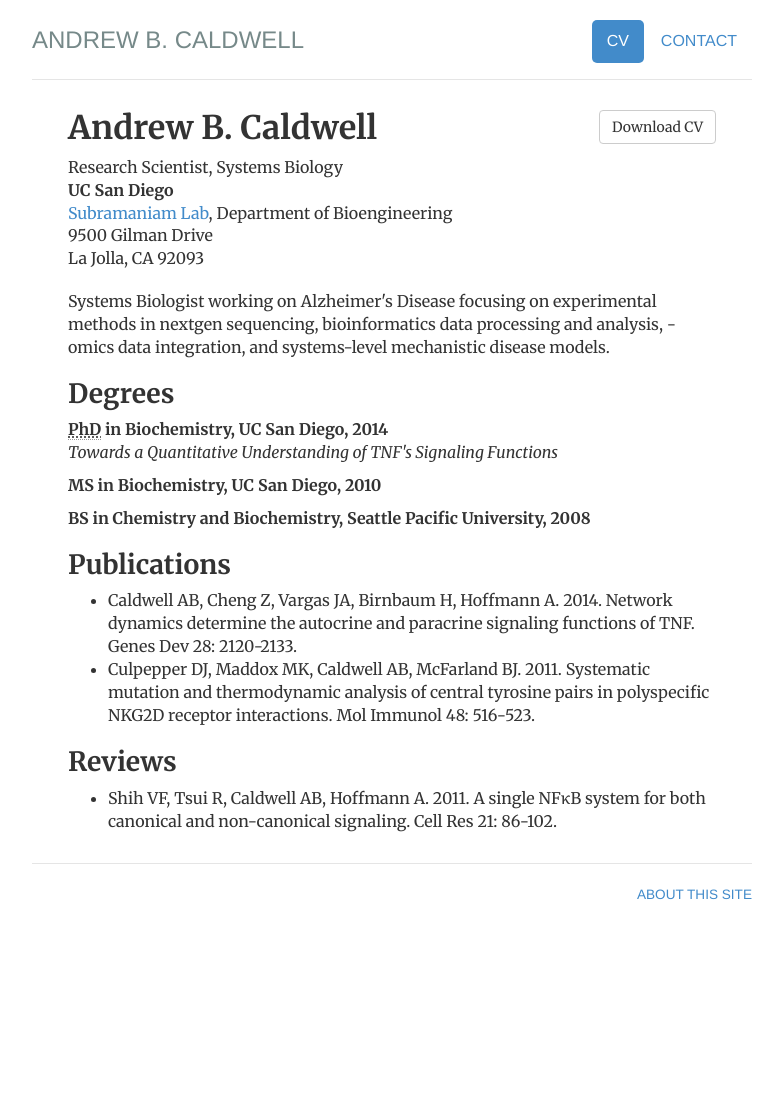
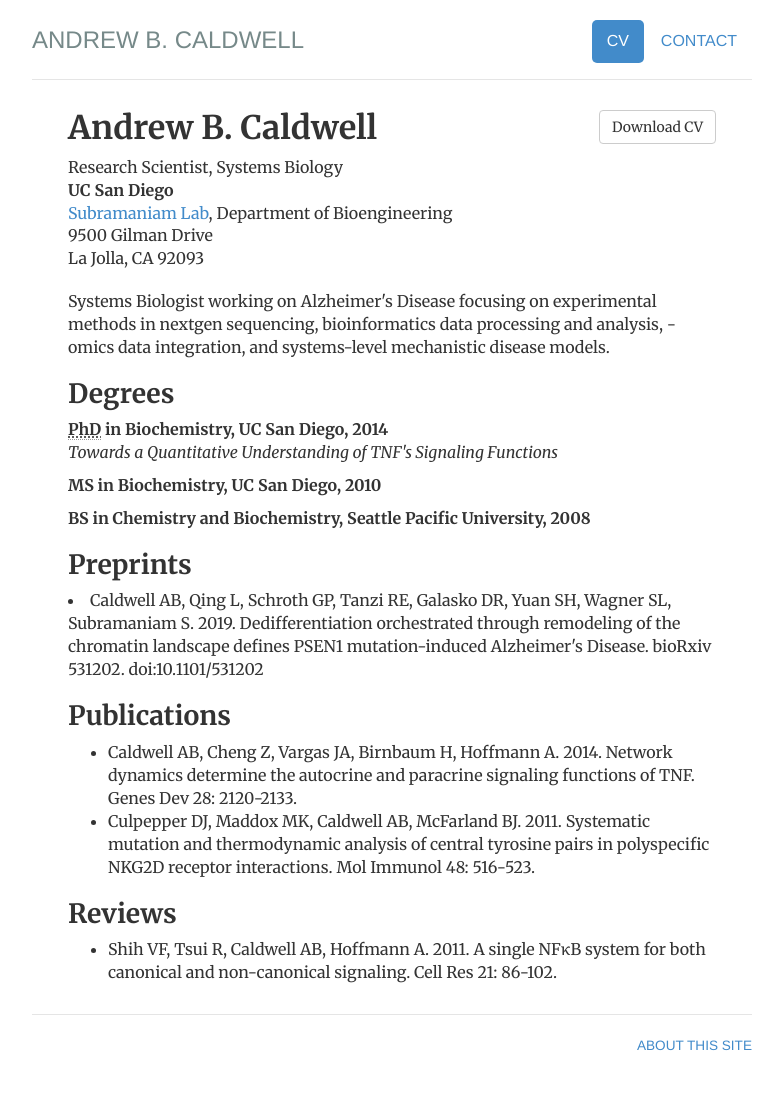
Before and after one commit to andrewbcaldwell/andrewbcaldwell.github.io, a Jekyll site: the page built from cv/index.html, in a window 1280 px wide. Shown: the whole page, without its empty margins (248-1031 px from the left). Built offline with Jekyll 4.4.1, drawn with Linux system fonts in a browser that asks for light colours; before the commit the page ends 955 px from its top, so only the background shows below that.

Commit message:
Update
Add preprint section

```diff
--- a/cv/index.html
+++ b/cv/index.html
@@ -31,6 +31,8 @@ description: Current CV for Andrew B. Caldwell.
 
                 <p><strong>BS in Chemistry and Biochemistry, Seattle Pacific University, 2008</strong></p>
 
+				<h2>Preprints</h2>
+				<li>Caldwell AB, Qing L, Schroth GP, Tanzi RE, Galasko DR, Yuan SH, Wagner SL, Subramaniam S. 2019. Dedifferentiation orchestrated through remodeling of the chromatin landscape defines PSEN1 mutation-induced Alzheimer's Disease. bioRxiv 531202. doi:10.1101/531202</li>
 				<h2>Publications</h2>
 				<ul>
 				<li>Caldwell AB, Cheng Z, Vargas JA, Birnbaum H, Hoffmann A. 2014. Network dynamics determine the autocrine and paracrine signaling functions of TNF. Genes Dev 28: 2120-2133.</li>
```
